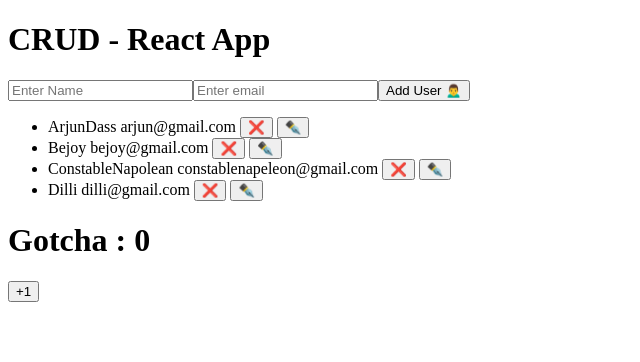
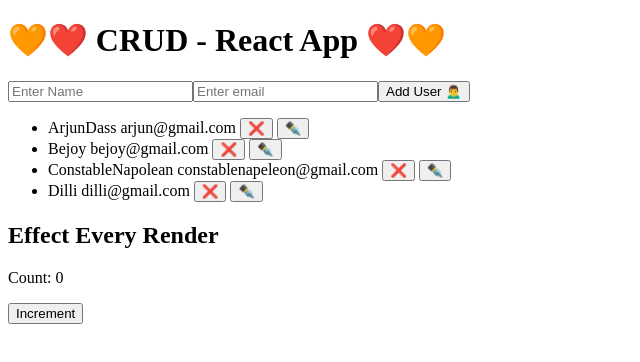
Before and after one commit to Hari-Learn/crud-app, a React (Vite) app: page / in a window 1280 px wide. Shown: the top 362 px of the page, without its empty margins (0-640 px from the left). Built offline with nearby package versions, Linux system fonts and the light colour scheme.

Commit message:
useEffect without dependency array

```diff
--- a/src/App.jsx
+++ b/src/App.jsx
@@ -5,6 +5,7 @@ import './App.css'
 import UserList from './comp/UserList'
 import UserForm from './comp/UserForm'
 import UserEffectDemo from './comp/UserEffectDemo'
+import UseEffectWithoutDependencyArray from './comp/UseEffectWithoutDependencyArray'
 
 
 function App() {
@@ -44,7 +45,7 @@ function App() {
 
   return (
     <>
-      <h1>CRUD - React App</h1>
+      <h1>🧡❤️ CRUD - React App ❤️🧡</h1>
 
       <UserForm
         addUser={handleAdduser}
@@ -58,7 +59,9 @@ function App() {
         userEdit={editUser}>
       </UserList>
 
-      <UserEffectDemo/>
+      {/* <UserEffectDemo/> */}
+
+      <UseEffectWithoutDependencyArray/>
 
     </>
   )
--- /dev/null
+++ b/src/comp/UseEffectWithoutDependencyArray.jsx
@@ -0,0 +1,19 @@
+import React from "react";
+import { useEffect } from "react";
+import { useState } from "react";
+
+const UseEffectWithoutDependencyArray = () => {
+    const [x,setX] = useState(0)
+    useEffect(()=>{
+         console.log("Effect runs after EVERY render");
+    })
+    return (
+         <div>
+      <h2>Effect Every Render</h2>
+      <p>Count: {x}</p>
+      <button onClick={() => setX(x + 1)}>Increment</button>
+    </div>
+    )
+}
+
+export default UseEffectWithoutDependencyArray
--- a/src/comp/UserEffectDemo.jsx
+++ b/src/comp/UserEffectDemo.jsx
@@ -11,8 +11,7 @@ const UserEffectDemo = () =>{
         <>
         <h1>Gotcha : {count}</h1>
         <button onClick={()=>(setCount(count+1))}>
-        +1
-        </button>
+        +1 </button>
         </>
     )
 }
```
